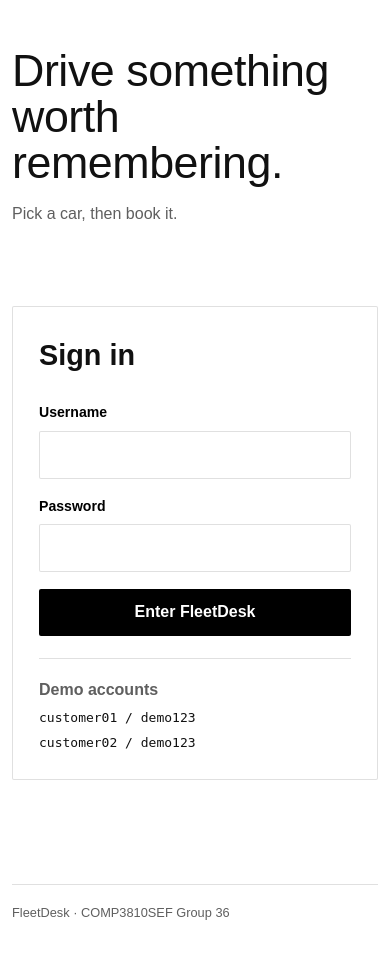
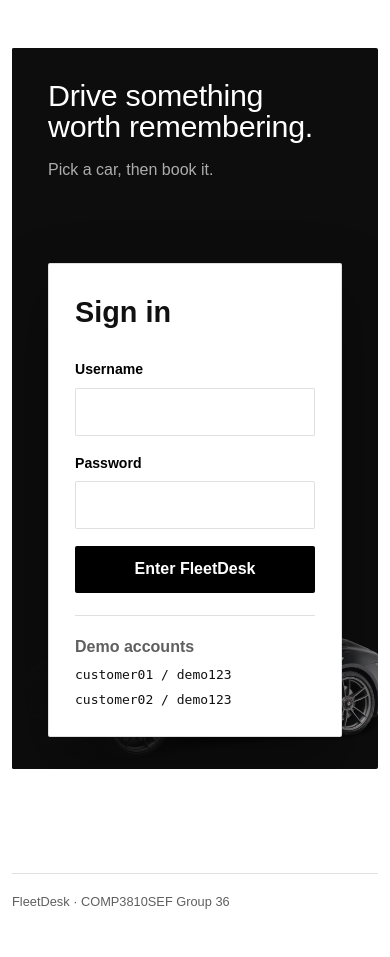
Before and after one commit to 123dvfj123/Comp3810sef_group36, a Node server app: page /login in a window 390 px wide. Shown: the part 68-1025 px from the top of the page. After the commit the page ends 977 px from the top, so only its background shows below. Run offline with Node 20, Linux system fonts and the light colour scheme; some libraries are stand-ins or nearby versions.

Commit message:
Add Porsche 911 backdrop to login hero

```diff
--- a/public/css/main.css
+++ b/public/css/main.css
@@ -532,6 +532,53 @@ dd {
   min-height: 70vh;
 }
 
+.login-hero {
+  position: relative;
+  padding: 56px 56px;
+  overflow: hidden;
+  border-radius: 2px;
+  background: #0d0d0d;
+}
+
+.login-hero::before {
+  content: "";
+  position: absolute;
+  inset: 0;
+  background: url("/images/cars/porsche-911-targa.png") no-repeat right 22% center;
+  background-size: 74% auto;
+}
+
+.login-hero::after {
+  content: "";
+  position: absolute;
+  inset: 0;
+  background: linear-gradient(
+    90deg,
+    #0d0d0d 0%,
+    rgba(13, 13, 13, 0.96) 22%,
+    rgba(13, 13, 13, 0.62) 48%,
+    rgba(13, 13, 13, 0.18) 80%,
+    rgba(13, 13, 13, 0.1) 100%
+  );
+}
+
+.login-hero .login-layout {
+  position: relative;
+  z-index: 1;
+  min-height: 56vh;
+}
+
+.login-hero .login-copy h1 {
+  color: #fff;
+  font-size: clamp(2rem, 3.4vw, 3.4rem);
+}
+
+.login-hero .login-copy .lead {
+  color: rgba(255, 255, 255, 0.66);
+}
+.login-hero .login-panel {
+  box-shadow: 0 24px 60px rgba(0, 0, 0, 0.35);
+}
 .login-copy h1 {
   font-size: clamp(2.8rem, 5vw, 4.8rem);
 }
@@ -752,6 +799,27 @@ dd {
 }
 
 @media (max-width: 980px) {
+  .login-hero {
+    padding: 32px 24px;
+  }
+
+  .login-hero::before {
+    background-size: 120% auto;
+    background-position: center 100%;
+    opacity: 0.9;
+  }
+
+  .login-hero .login-layout {
+    min-height: 0;
+  }
+}
+
+@media (max-width: 680px) {
+  .login-hero .login-copy h1 {
+    font-size: clamp(1.85rem, 7.8vw, 2.4rem);
+  }
+}
+@media (max-width: 980px) {
   .car-grid {
     grid-template-columns: repeat(2, minmax(0, 1fr));
   }
--- a/views/login.ejs
+++ b/views/login.ejs
@@ -1,6 +1,7 @@
 <%- include("partials/header", { title }) %>
 
-<section class="login-layout">
+<div class="login-hero">
+  <div class="shell login-layout">
     <div class="login-copy">
       <h1>Drive something<br>worth remembering.</h1>
       <p class="lead">Pick a car, then book it.</p>
@@ -31,6 +32,7 @@
         <code>customer02 / demo123</code>
       </div>
     </section>
-</section>
+  </div>
+</div>
 
 <%- include("partials/footer") %>
```
Lines whose indentation alone changed are shown as unchanged.
